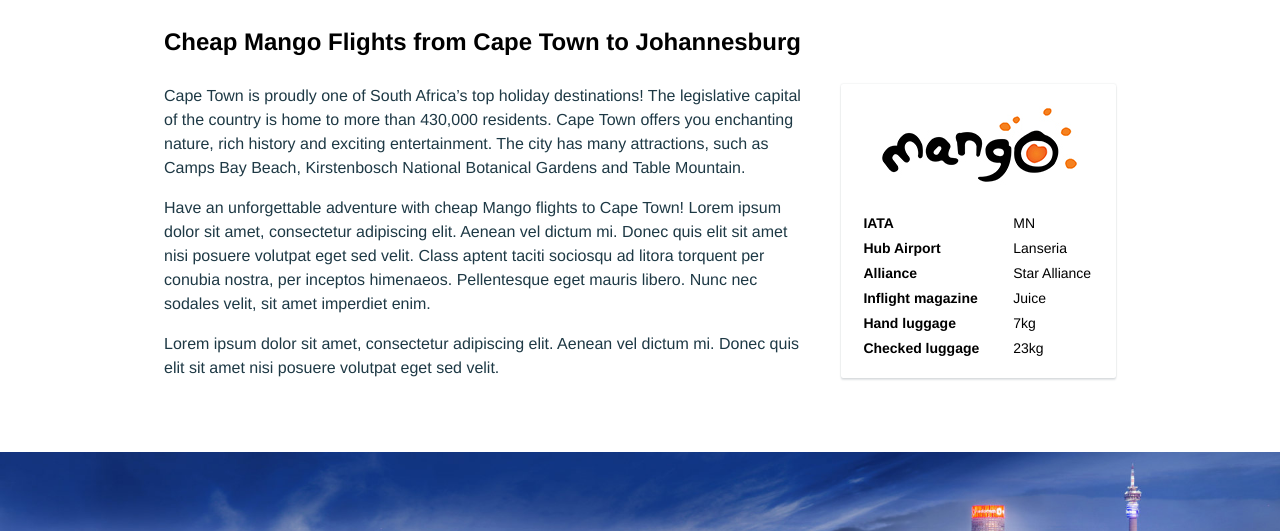
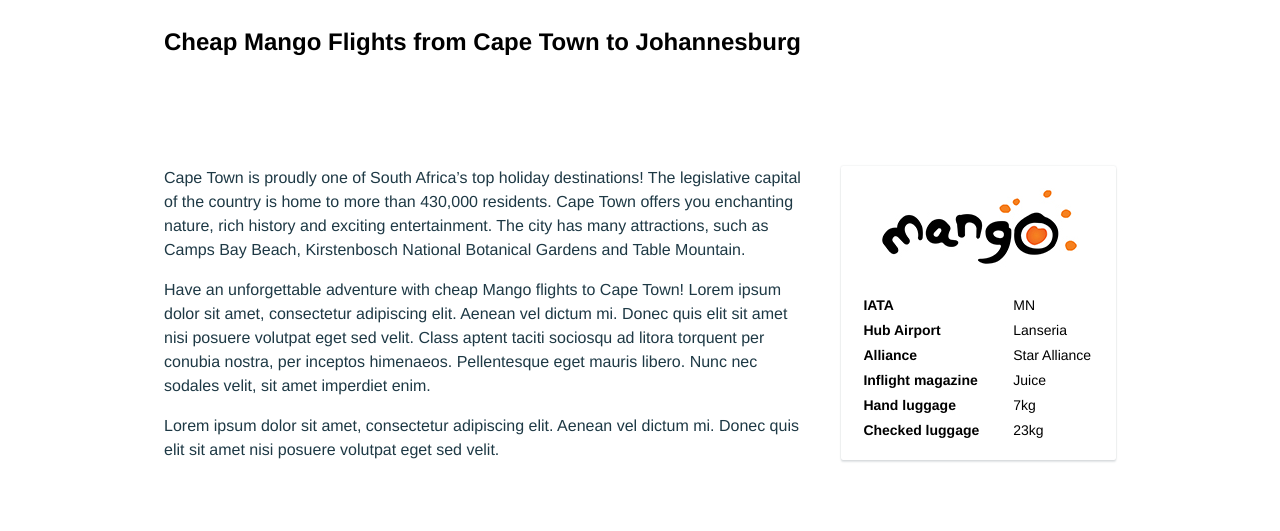
Before and after one commit to shiralifestyle/travelstart-airline-route-page, a website: page index.html in a window 1280 px wide. Shown: the top 531 px of the page. Drawn offline with Linux system fonts and the light colour scheme.

Commit message:
added minor changes

```diff
--- a/scss/_global.scss
+++ b/scss/_global.scss
@@ -8,6 +8,7 @@
   margin: 0;
   font-size: 16px;
   cursor: default;
+  background-color: $white;
 }
 
 .fixed-container {
--- a/scss/_overview.scss
+++ b/scss/_overview.scss
@@ -3,8 +3,8 @@
 
   // 320px
   .overview {
-    background-color: $white;
     margin-bottom: 30px;
+    padding-top: 82px;
 
     // 678px
     @media (min-width: #{$screen-mobile-xlrg}) {
```
Also changed, not shown: css/styles.css.
